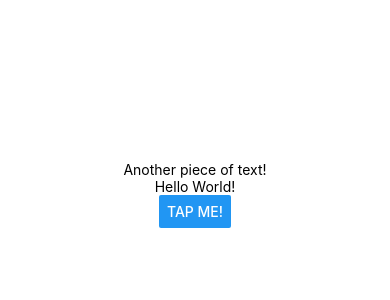
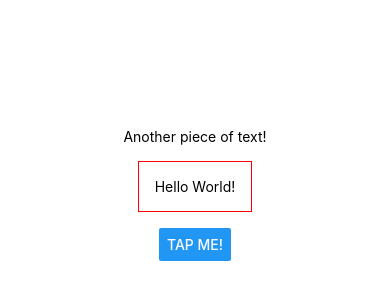
Before and after one commit to jcarroll1976/ReactNativeCourse, a React Native app: screen / in a window 390 px wide. Shown: the part 228-528 px from the top of the page. Built offline with nearby package versions, Linux system fonts and the light colour scheme.

Commit message:
added some styles for some text

```diff
--- a/App.js
+++ b/App.js
@@ -6,7 +6,7 @@
       <View>
         <Text>Another piece of text!</Text>
       </View>
-      <Text>Hello World!</Text>
+      <Text style={styles.helloText}>Hello World!</Text>
       <Button title = "Tap me!" />
     </View>
   );
@@ -19,4 +19,10 @@
     alignItems: 'center',
     justifyContent: 'center',
   },
+  helloText: {
+    margin: 16,
+    borderWidth: 1,
+    borderColor: "red",
+    padding: 16,
+  }
 });
```
